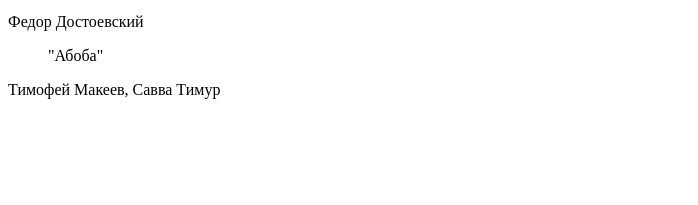
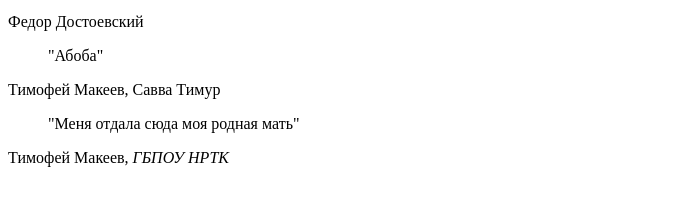
Before and after one commit to Rek121/Rek121.github.io, a plain HTML site: page index.html in a window 1280 px wide. Shown: the part 101-306 px from the top of the page, without its empty margins (0-698 px from the left). Drawn offline with Linux system fonts and the light colour scheme.

Commit message:
Update index.html

```diff
--- a/index.html
+++ b/index.html
@@ -16,6 +16,10 @@
     <p>"Абоба"</p>
   </blockquote>
   <p>Тимофей Макеев, Савва Тимур</p>
+  <blockquote>
+    <p>"Меня отдала сюда моя родная мать"</p>
+  </blockquote>
+  <p>Тимофей Макеев, <cite>ГБПОУ НРТК</cite></p>
 </body>
 
 </html>
```
